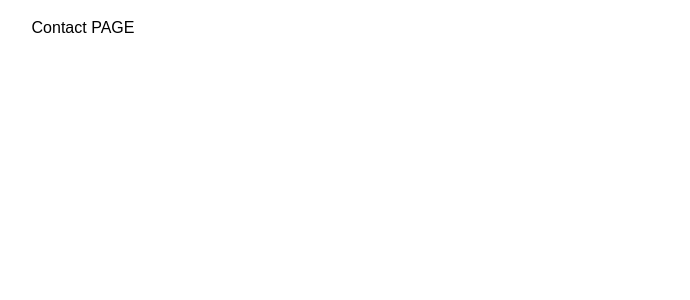
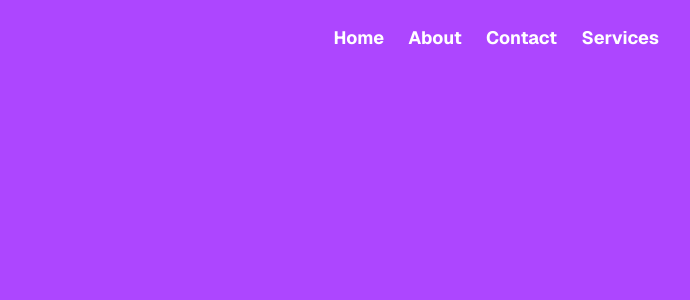
Before and after one commit to IMTISAL911/NEXT_JS_SERIES1, a Next.js app: page /contact in a window 1280 px wide. Shown: the top 300 px of the page, without its empty margins (557-1247 px from the left). Built offline with nearby package versions, Linux system fonts and the light colour scheme.

Commit message:
6th series nextJs

```diff
--- a/app/contact/page.jsx
+++ b/app/contact/page.jsx
@@ -1,8 +1,13 @@
-
-export default function Contact () {
-    return(
-        <div className=" flex justify-center mt-4">
-            <h1>Contact PAGE</h1>
+"use client";
+export default function Contact() {
+    return (
+        <div className=" h-screen bg-purple-500">
+            <div className="flex justify-end gap-[2%]  mr-[5%] flex-wrap">
+                <a className="text-white hover:text-gray-200 transition-colors duration-200 font-sans font-bold text-lg mt-[2%]" href="#home">Home</a>
+                <a className="text-white hover:text-gray-200 transition-colors duration-200 font-sans font-bold text-lg mt-[2%]" href="#about">About</a>
+                <a className="text-white hover:text-gray-200 transition-colors duration-200 font-sans font-bold text-lg mt-[2%]" href="#contact">Contact</a>
+                <a className="text-white hover:text-gray-200 transition-colors duration-200 font-sans font-bold text-lg mt-[2%]" href="#services">Services</a>
+            </div>
         </div>
     )
 }
```
Also changed, not shown: app/page.jsx (+86 -14 lines).
